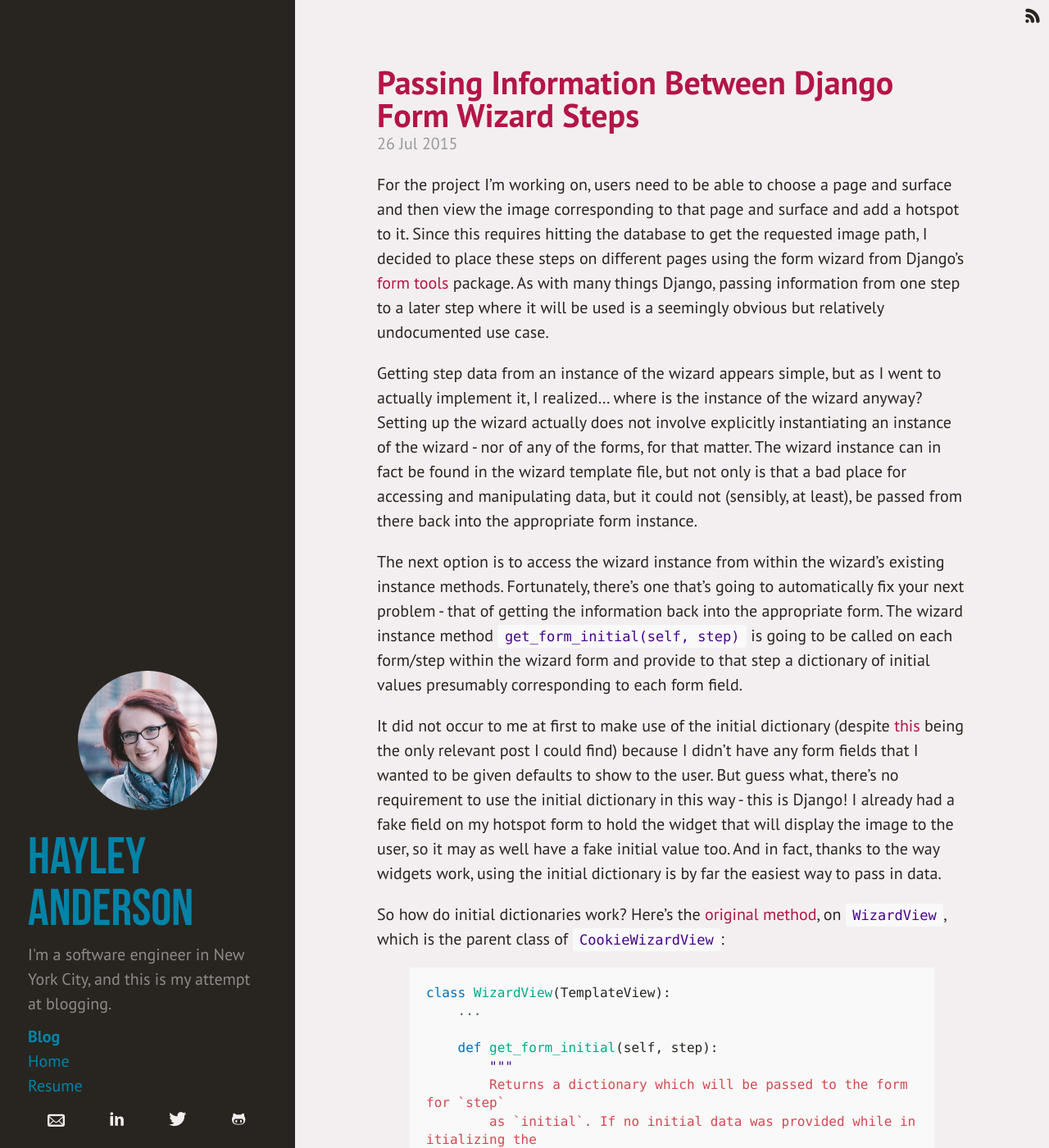
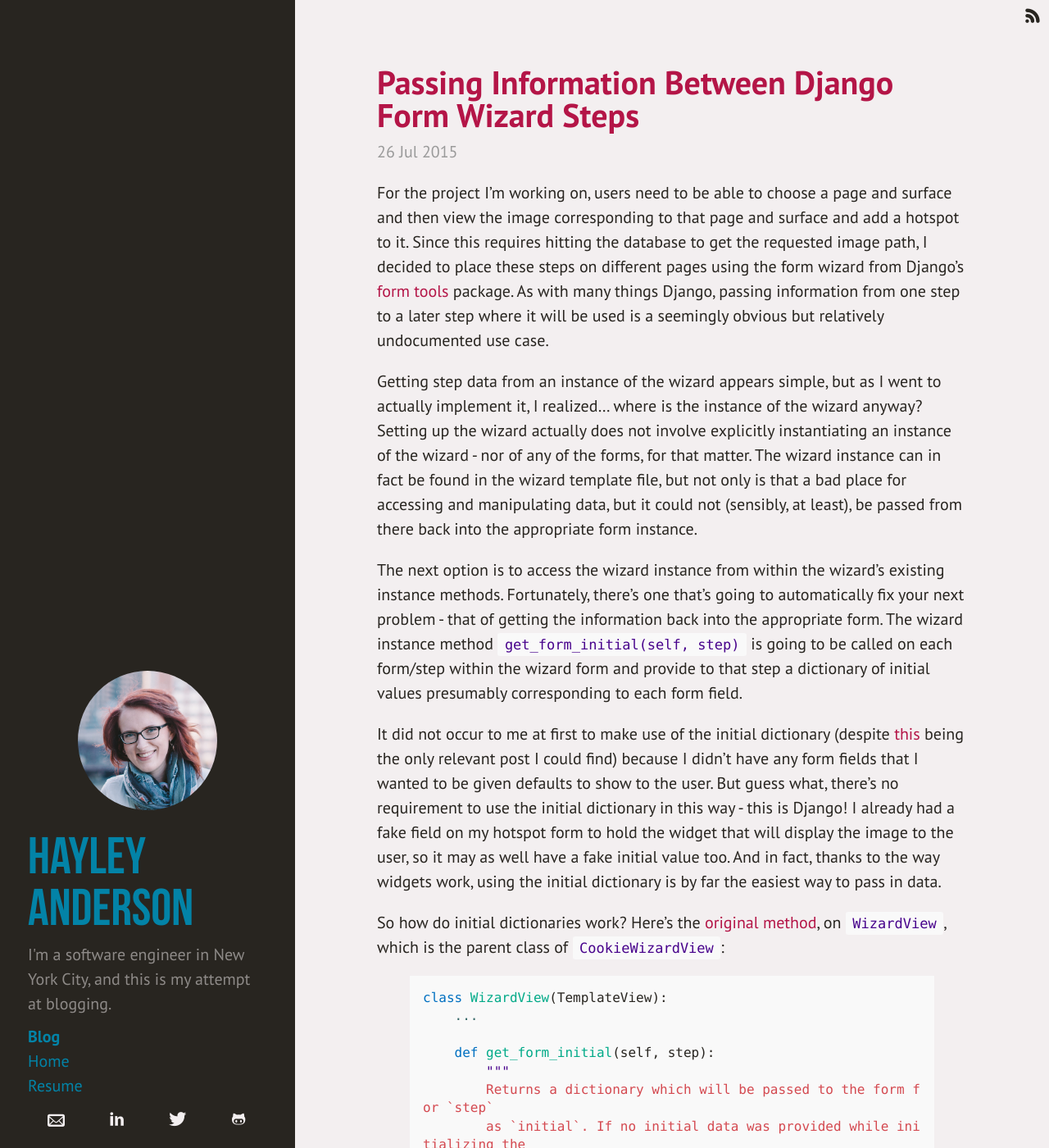
Before and after one commit to HayleyCAnderson/HayleyBlog, a Jekyll site: the page built from _posts/2015-07-26-passing-information-between-django-form-wizard-steps.md, in a window 1280 px wide and 1400 px high. Shown: the whole window at 82% size. Built offline with Jekyll 4.4.1, drawn with Linux system fonts in a browser that asks for light colours; nearby versions of some CDN libraries; Markdown is read by kramdown in place of the engine named in the settings; comment, search, counter and statistics services are not loaded.

Commit message:
Add comments and fix bugs
* Add commenting through Disqus in case anybody wants to comment
* Replace rem with em bc rem media queries don't work, are terrible
* Replace separate social buttons with ShareThis bc weird sizing
* Improve spacing and order of post, social, related, comments
* Change nil to null from bug fix merged into Jekyll later

```diff
--- a/_layouts/post.html
+++ b/_layouts/post.html
@@ -6,10 +6,21 @@
   <h1 class="post-title">{{ page.title }}</h1>
   <span class="post-date">{{ page.date | date_to_string }}</span>
   {{ content }}
-  <a href="https://twitter.com/share" class="twitter-share-button" data-via="HayleyCAnderson" data-count="none">Tweet</a>
-  <div class="fb-share-button" data-href="{{ site.url }}{{ page.url }}" data-layout="button"></div>
-  <script type="IN/Share" data-url="{{ site.url }}{{ page.url }}"></script>
+
+  <div id="share-buttons">
+    <span class='st_facebook_large' displayText='Facebook'></span>
+    <span class='st_twitter_large' displayText='Tweet'></span>
+    <span class='st_linkedin_large' displayText='LinkedIn'></span>
+    <span class='st_pinterest_large' displayText='Pinterest'></span>
+    <span class='st_email_large' displayText='Email'></span>
+    <span class='st_sharethis_large' displayText='ShareThis'></span>
   </div>
+  <script type="text/javascript">var switchTo5x=true;</script>
+  <script type="text/javascript"
+          src="http://w.sharethis.com/button/buttons.js"></script>
+  <script type="text/javascript">stLight.options({publisher:
+"340184d4-b551-489a-b4b1-1c51fb9dad22", doNotHash: false, doNotCopy: false,
+    hashAddressBar: false});</script>
 
   <div class="related">
     <h2>Related Posts</h2>
@@ -26,3 +37,16 @@
       {% endfor %}
     </ul>
   </div>
+
+  <div id="disqus_thread"></div>
+  <script type="text/javascript">
+var disqus_shortname = 'hayleyanderson';
+
+(function() {
+  var dsq = document.createElement('script'); dsq.type = 'text/javascript'; dsq.async = true;
+  dsq.src = '//' + disqus_shortname + '.disqus.com/embed.js';
+  (document.getElementsByTagName('head')[0] || document.getElementsByTagName('body')[0]).appendChild(dsq);
+})();
+  </script>
+  <noscript>Please enable JavaScript to view the <a href="https://disqus.com/?ref_noscript" rel="nofollow">comments powered by Disqus.</a></noscript>
+</div>
--- a/atom.xml
+++ b/atom.xml
@@ -1,5 +1,5 @@
 ---
-layout: nil
+layout: null
 ---
 
 <?xml version="1.0" encoding="utf-8"?>
--- a/public/css/hyde.css
+++ b/public/css/hyde.css
@@ -37,12 +37,12 @@
 html {
   font-family: "PT Sans", Helvetica, Arial, sans-serif;
 }
-@media (min-width: 48rem) {
+@media (min-width: 48em) {
   html {
     font-size: 16px;
   }
 }
-@media (min-width: 58rem) {
+@media (min-width: 58em) {
   html {
     font-size: 20px;
   }
@@ -57,17 +57,17 @@
 
 .sidebar {
   text-align: center;
-  padding: 2rem 1rem;
+  padding: 2em 1em;
   color: rgba(243,239,240,.5);
   background-color: #282520;
 }
-@media (min-width: 48rem) {
+@media (min-width: 48em) {
   .sidebar {
     position: fixed;
     top: 0;
     left: 0;
     bottom: 0;
-    width: 18rem;
+    width: 18em;
     text-align: left;
   }
 }
@@ -77,7 +77,7 @@
   margin-bottom: 30px;
   border-radius: 170px;
 }
-@media (max-height: 32rem) and (min-width: 48rem) {
+@media (max-height: 32em) and (min-width: 48em) {
   .sidebar img {
     display: none;
   }
@@ -94,7 +94,7 @@
   margin-top: 0;
   margin-bottom: 5px;
   font-family: 'BebasNeue Bold', Helvetica, Arial, sans-serif;
-  font-size: 3.15rem;
+  font-size: 3.15em;
 }
 .sidebar-about p {
   margin-bottom: 10px;
@@ -123,7 +123,7 @@
   font-size: 140%;
   color: #F3EFF0;
 }
-@media (max-width: 48rem) {
+@media (max-width: 48em) {
   .typcn {
     margin: 0 11px;
   }
@@ -147,12 +147,12 @@
  * contents to the bottom of the sidebar in tablets and up.
  */
 
-@media (min-width: 48rem) {
+@media (min-width: 48em) {
   .sidebar-sticky {
     position: absolute;
-    right:  .7rem;
-    bottom: .7rem;
-    left:   .7rem;
+    right:  .7em;
+    bottom: .7em;
+    left:   .7em;
   }
 }
 
@@ -163,20 +163,20 @@
  */
 
 .content {
-  padding-top:    4rem;
-  padding-bottom: 4rem;
+  padding-top:    4em;
+  padding-bottom: 4em;
 }
-@media (min-width: 48rem) {
+@media (min-width: 48em) {
   .content {
-    max-width: 38rem;
-    margin-left: 20rem;
-    margin-right: 2rem;
+    max-width: 38em;
+    margin-left: 20em;
+    margin-right: 2em;
   }
 }
-@media (min-width: 64rem) {
+@media (min-width: 64em) {
   .content {
-    margin-left: 22rem;
-    margin-right: 4rem;
+    margin-left: 22em;
+    margin-right: 4em;
   }
 }
 
@@ -187,20 +187,20 @@
  * Flip the orientation of the page by placing the `.sidebar` on the right.
  */
 
-@media (min-width: 48rem) {
+@media (min-width: 48em) {
   .layout-reverse .sidebar {
     left: auto;
     right: 0;
   }
   .layout-reverse .content {
-    margin-left: 2rem;
-    margin-right: 20rem;
+    margin-left: 2em;
+    margin-right: 20em;
   }
 }
-@media (min-width: 64rem) {
+@media (min-width: 64em) {
   .layout-reverse .content {
-    margin-left: 4rem;
-    margin-right: 22rem;
+    margin-left: 4em;
+    margin-right: 22em;
   }
 }
 
--- a/public/css/poole.css
+++ b/public/css/poole.css
@@ -52,7 +52,7 @@
   font-size: 16px;
   line-height: 1.5;
 }
-@media (min-width: 38rem) {
+@media (min-width: 38em) {
   html {
     font-size: 20px;
   }
@@ -78,35 +78,35 @@
 
 /* Headings */
 h2, h3, h4, h5, h6 {
-  margin-bottom: .5rem;
+  margin-bottom: .5em;
   font-weight: bold;
   line-height: 1.25;
   color: #282520;
   text-rendering: optimizeLegibility;
 }
 h1 {
-  font-size: 2rem;
-  margin-bottom: .5rem;
+  font-size: 2em;
+  margin-bottom: .5em;
   font-weight: bold;
   text-rendering: optimizeLegibility;
 }
 h2 {
-  margin-top: 1rem;
-  font-size: 1.5rem;
+  margin-top: 1em;
+  font-size: 1.5em;
 }
 h3 {
-  margin-top: 1.5rem;
-  font-size: 1.25rem;
+  margin-top: 1.5em;
+  font-size: 1.25em;
 }
 h4, h5, h6 {
-  margin-top: 1rem;
-  font-size: 1rem;
+  margin-top: 1em;
+  font-size: 1em;
 }
 
 /* Body text */
 p {
   margin-top: 0;
-  margin-bottom: 1rem;
+  margin-bottom: 1em;
 }
 
 strong {
@@ -117,20 +117,20 @@
 /* Lists */
 ul, ol, dl {
   margin-top: 0;
-  margin-bottom: 1rem;
+  margin-bottom: 1em;
 }
 
 dt {
   font-weight: bold;
 }
 dd {
-  margin-bottom: .5rem;
+  margin-bottom: .5em;
 }
 
 /* Misc */
 hr {
   position: relative;
-  margin: 1.5rem 0;
+  margin: 1.5em 0;
   border: 0;
   border-top: 1px solid #eee;
   border-bottom: 1px solid #fff;
@@ -162,9 +162,9 @@
 pre {
   display: block;
   margin-top: 0;
-  margin-bottom: 1rem;
-  padding: 1rem;
-  font-size: .8rem;
+  margin-bottom: 1em;
+  padding: 1em;
+  font-size: .8em;
   line-height: 1.4;
   white-space: pre;
   white-space: pre-wrap;
@@ -179,7 +179,7 @@
   background-color: transparent;
 }
 .highlight {
-  margin-bottom: 1rem;
+  margin-bottom: 1em;
   border-radius: 4px;
 }
 .highlight pre {
@@ -188,37 +188,37 @@
 
 /* Quotes */
 blockquote {
-  padding: .5rem 1rem;
-  margin: .8rem 0;
+  padding: .5em 1em;
+  margin: .8em 0;
   color: #7a7a7a;
-  border-left: .25rem solid #e5e5e5;
+  border-left: .25em solid #e5e5e5;
 }
 blockquote p:last-child {
   margin-bottom: 0;
 }
-@media (min-width: 30rem) {
+@media (min-width: 30em) {
   blockquote {
-    padding-right: 5rem;
-    padding-left: 1.25rem;
+    padding-right: 5em;
+    padding-left: 1.25em;
   }
 }
 
 img {
   display: block;
-  margin: 0 0 1rem;
+  margin: 0 0 1em;
   border-radius: 5px;
 }
 
 /* Tables */
 table {
-  margin-bottom: 1rem;
+  margin-bottom: 1em;
   width: 100%;
   border: 1px solid #e5e5e5;
   border-collapse: collapse;
 }
 td,
 th {
-  padding: .25rem .5rem;
+  padding: .25em .5em;
   border: 1px solid #e5e5e5;
 }
 tbody tr:nth-child(odd) td,
@@ -234,7 +234,7 @@
  */
 
 .lead {
-  font-size: 1.25rem;
+  font-size: 1.25em;
   font-weight: 300;
 }
 
@@ -247,8 +247,8 @@
  */
 
 .message {
-  margin-bottom: 1rem;
-  padding: 1rem;
+  margin-bottom: 1em;
+  padding: 1em;
   color: #717171;
   background-color: #f9f9f9;
 }
@@ -261,9 +261,9 @@
  */
 
 .container {
-  max-width: 38rem;
-  padding-left:  1rem;
-  padding-right: 1rem;
+  max-width: 38em;
+  padding-left:  1em;
+  padding-right: 1em;
   margin-left:  auto;
   margin-right: auto;
 }
@@ -276,9 +276,9 @@
  */
 
 .masthead {
-  padding-top:    1rem;
-  padding-bottom: 1rem;
-  margin-bottom: 3rem;
+  padding-top:    1em;
+  padding-bottom: 1em;
+  margin-bottom: 3em;
 }
 .masthead-title {
   margin-top: 0;
@@ -305,7 +305,7 @@
 
 .page,
 .post {
-  margin-bottom: 4em;
+  margin-bottom: 2em;
 }
 
 /* Blog post or page title */
@@ -322,16 +322,19 @@
 /* Meta data line below post title */
 .post-date {
   display: block;
-  margin-top: -.5rem;
-  margin-bottom: 1rem;
+  margin-top: -.5em;
+  margin-bottom: 1em;
   color: #9a9a9a;
 }
 
 /* Related posts */
 .related {
-  padding-top: 2rem;
-  padding-bottom: 2rem;
+  margin-top: 1em;
+  margin-bottom: 2em;
   border-top: 1px solid #eee;
+}
+.related h2 {
+  margin-top: 0;
 }
 .related-posts {
   padding-left: 0;
@@ -351,16 +354,10 @@
 .related-posts li a:hover small {
   color: inherit;
 }
-.fb-share-button {
-  height: 20px !important;
-  margin-left: 10px;
-}
-.fb-share-button span {
-  vertical-align: top !important;
-}
-.IN-widget {
-  height: 20px !important;
-  margin-left: 10px;
+#share-buttons {
+  display: inline-block;
+  margin: .5em 0;
+  width: 100%;
 }
 
 
@@ -373,8 +370,8 @@
 
 .pagination {
   overflow: hidden; /* clearfix */
-  margin-left: -1rem;
-  margin-right: -1rem;
+  margin-left: -1em;
+  margin-right: -1em;
   font-family: "PT Sans", Helvetica, Arial, sans-serif;
   color: #ccc;
   text-align: center;
@@ -383,7 +380,7 @@
 /* Pagination items can be `span`s or `a`s */
 .pagination-item {
   display: block;
-  padding: 1rem;
+  padding: 1em;
   border: 1px solid #eee;
 }
 .pagination-item:first-child {
@@ -395,9 +392,9 @@
   background-color: #f5f5f5;
 }
 
-@media (min-width: 30rem) {
+@media (min-width: 30em) {
   .pagination {
-    margin: 3rem 0;
+    margin: 3em 0;
   }
   .pagination-item {
     float: left;
```
Also changed, not shown: 4 other files. Lines whose indentation alone changed are shown as unchanged.
